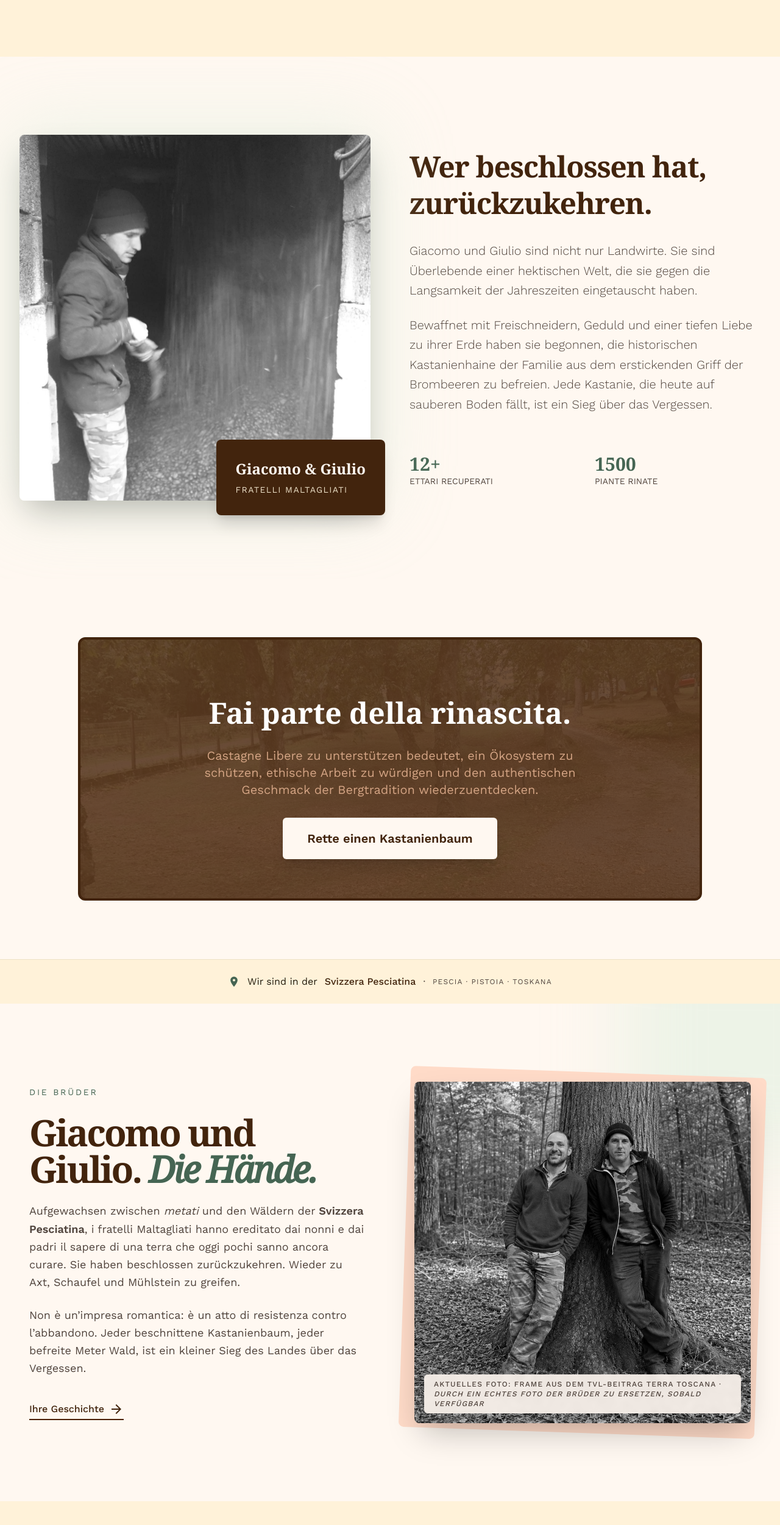
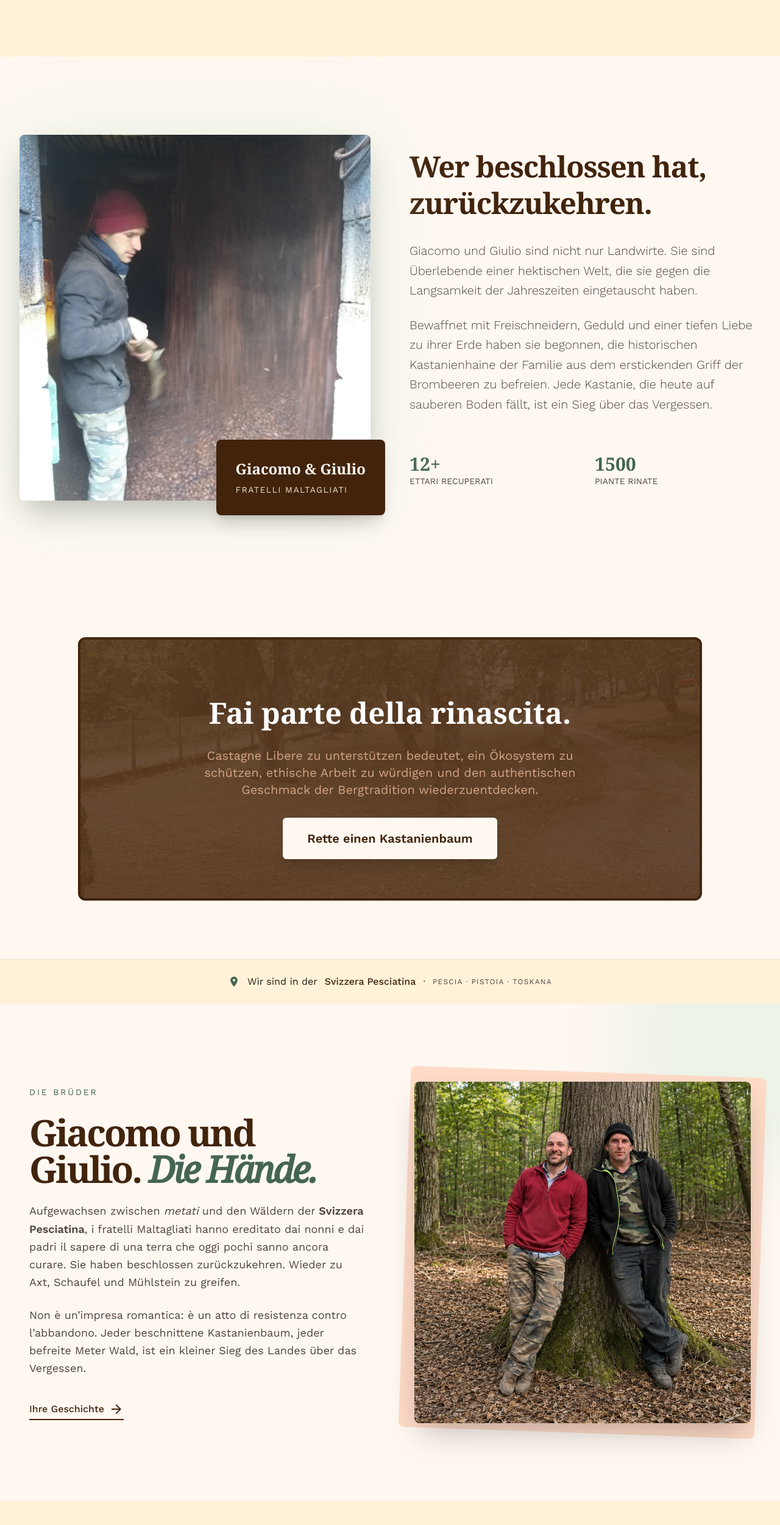
Before and after one commit to Aliosaaaa/FRATELLI.MALTAGLIATI, a plain HTML site: page de/index.html in a window 1280 px wide. Shown: the part 1823-4324 px from the top of the page at 61% size. Drawn offline with nearby package versions, Linux system fonts and the light colour scheme.

Commit message:
Rimossa caption 'foto attuale TVL — sostituire' sotto foto fratelli (3 lingue)
- La foto reale di Giacomo e Giulio è ora live, la nota promemoria non serve più
- Rimosso anche il filtro grayscale → la foto a colori risalta di più

Co-Authored-By: Claude Opus 4.7 (1M context) <noreply@anthropic.com>

```diff
--- a/de/index.html
+++ b/de/index.html
@@ -238,7 +238,7 @@
 <div class="flex flex-col lg:flex-row items-center gap-16">
 <div class="lg:w-1/2 relative group">
 <div class="absolute -inset-4 bg-secondary-container rounded-full blur-3xl opacity-30"></div>
-<img alt="Giacomo und Giulio al lavoro" class="relative z-10 w-full h-[600px] object-cover rounded-xl shadow-2xl grayscale hover:grayscale-0 transition-all duration-700" src="../assets/img/essiccazione.jpg">
+<img alt="Giacomo und Giulio al lavoro" class="relative z-10 w-full h-[600px] object-cover rounded-xl shadow-2xl " src="../assets/img/essiccazione.jpg">
 <div class="absolute -bottom-6 -right-6 z-20 bg-primary p-8 rounded-xl shadow-xl max-w-xs">
 <h4 class="text-surface font-headline text-2xl font-bold">Giacomo &amp; Giulio</h4>
 <p class="text-surface-variant font-label text-sm uppercase tracking-widest mt-2">Fratelli Maltagliati</p>
@@ -317,10 +317,7 @@
         <div class="relative">
           <div class="absolute -inset-4 bg-tertiary-fixed rounded-xl rotate-2"></div>
           <img src="../assets/img/brothers.jpg" alt="Giacomo und Giulio Maltagliati in den Wäldern der Svizzera Pesciatina"
-               class="relative rounded-xl shadow-2xl w-full h-[420px] md:h-[560px] object-cover grayscale hover:grayscale-0 transition-all duration-700">
-          <p class="absolute bottom-4 left-4 right-4 bg-surface/90 backdrop-blur-sm px-4 py-2 rounded-md text-xs text-on-surface-variant uppercase tracking-widest font-medium">
-            Aktuelles Foto: Frame aus dem TVL-Beitrag Terra Toscana &middot; <em>durch ein echtes Foto der Brüder zu ersetzen, sobald verfügbar</em>
-          </p>
+               class="relative rounded-xl shadow-2xl w-full h-[420px] md:h-[560px] object-cover ">
         </div>
       </div>
     </div>
```
Also changed, not shown: en/index.html (+2 -5 lines), index.html (+2 -5 lines).
